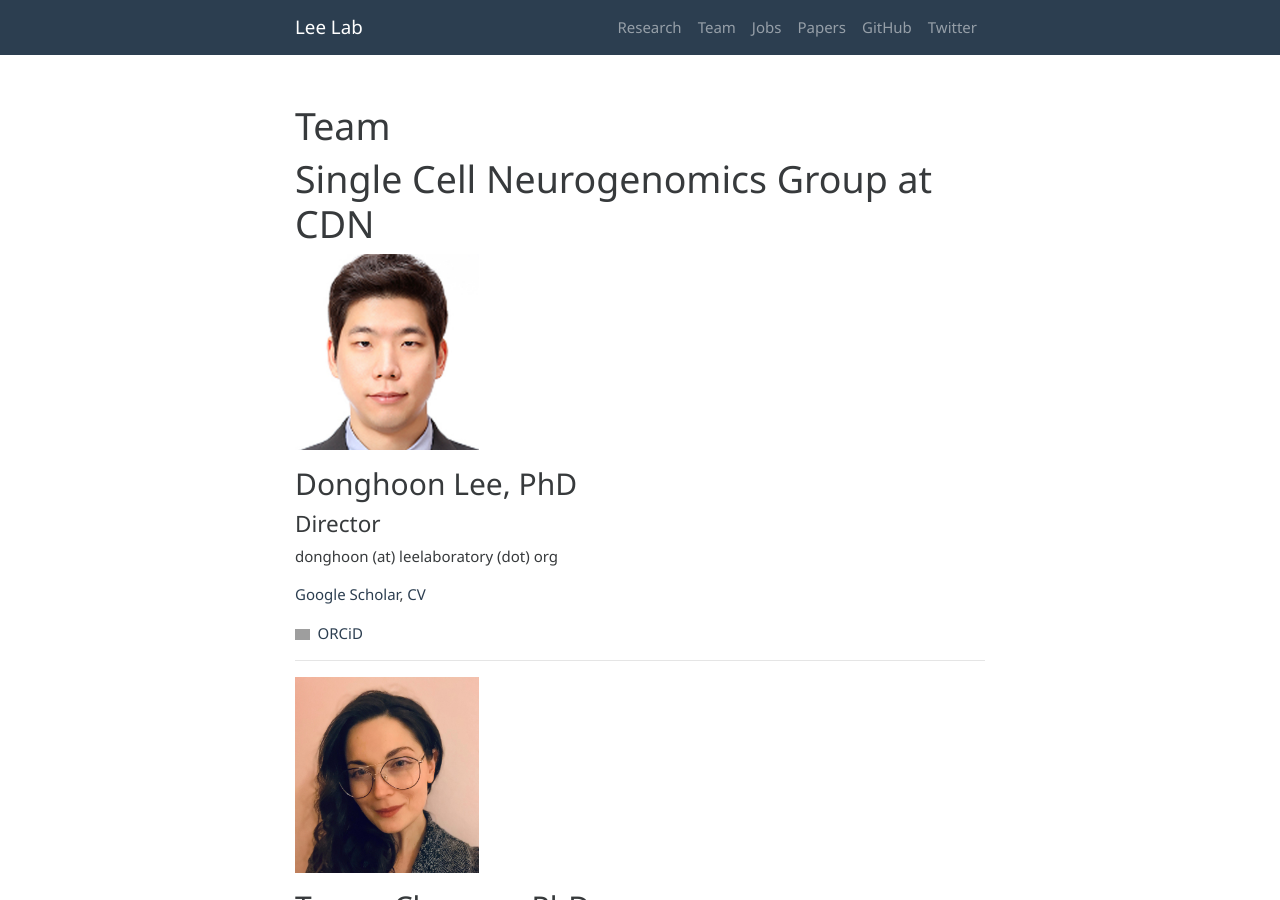
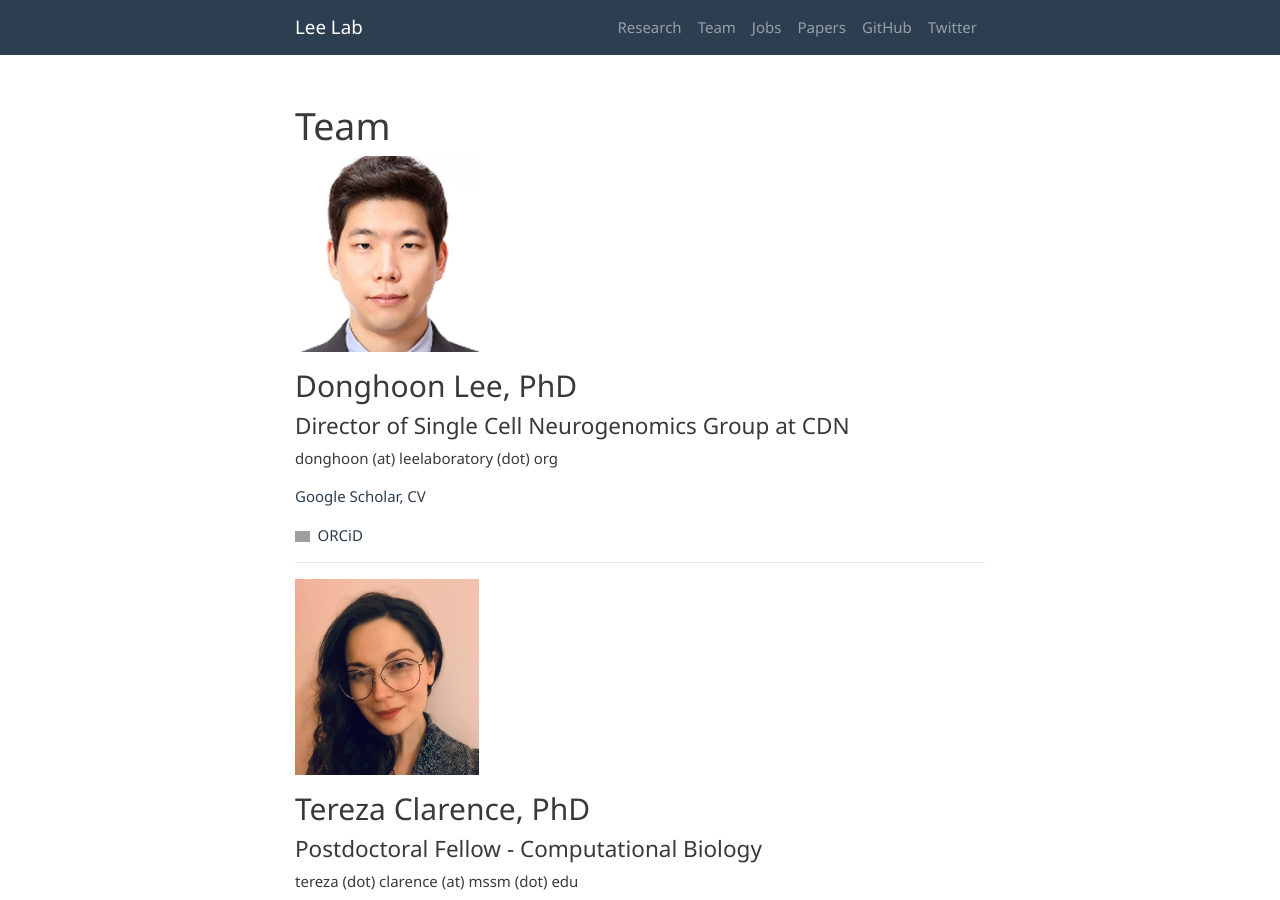
Before and after one commit to leelaboratory/leelaboratory.github.io, a Jekyll site: the page built from pages/team.md, in a window 1280 px wide and 900 px high. Built offline with Jekyll 4.4.1, drawn with Linux system fonts in a browser that asks for light colours; grey boxes are pictures that could not be loaded.

```diff
--- a/pages/team.md
+++ b/pages/team.md
@@ -4,12 +4,10 @@ layout: page
 title: 'Team'
 ---
 
-# Single Cell Neurogenomics Group at CDN
-
 <img src="/images/DL.jpeg" width="184" height="196">
 
 ## Donghoon Lee, PhD
-#### Director
+#### Director of Single Cell Neurogenomics Group at CDN
 donghoon (at) leelaboratory (dot) org
 
 [Google Scholar](https://scholar.google.com/citations?user=_a8xSwwAAAAJ&hl=en), [CV](https://drive.google.com/file/d/1T1a_3LBeI2PBO2ioJj9NqVJeDFhf-s6Y/view)
```
